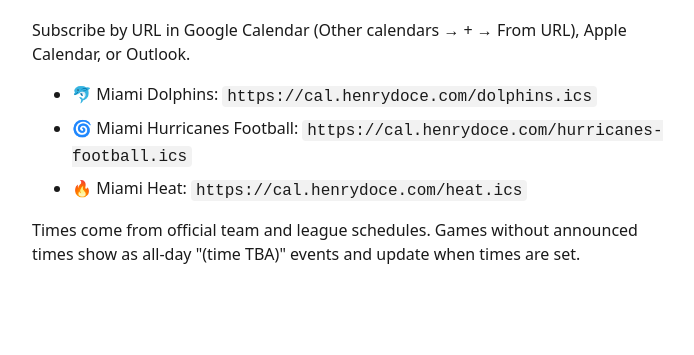
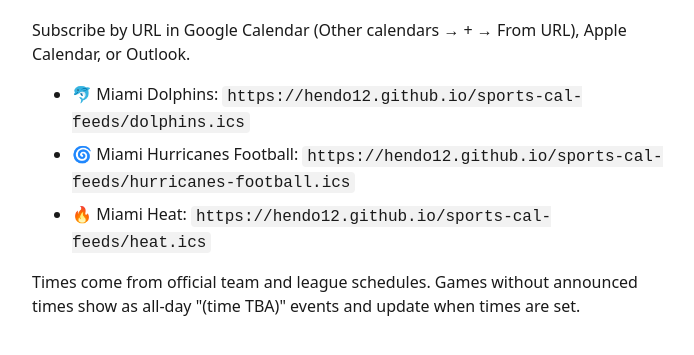
Before and after one commit to hendo12/sports-cal-feeds, a plain HTML site: page index.html in a window 1280 px wide. Shown: the part 99-454 px from the top of the page, without its empty margins (288-982 px from the left). Drawn offline with Linux system fonts and the light colour scheme.

Commit message:
Point subscribe URLs at the GitHub Pages address
cal.henrydoce.com was never set up; the feeds are served from
hendo12.github.io/sports-cal-feeds.

Co-Authored-By: Claude Opus 5.5 <noreply@anthropic.com>
Claude-Session: https://claude.ai/code/session_01Begbx4ratuxxNJpjTzQ4Th

```diff
--- a/index.html
+++ b/index.html
@@ -14,9 +14,9 @@
 <h1>Sports calendar feeds</h1>
 <p>Subscribe by URL in Google Calendar (Other calendars → + → From URL), Apple Calendar, or Outlook.</p>
 <ul>
-  <li>🐬 Miami Dolphins: <code>https://cal.henrydoce.com/dolphins.ics</code></li>
-  <li>🌀 Miami Hurricanes Football: <code>https://cal.henrydoce.com/hurricanes-football.ics</code></li>
-  <li>🔥 Miami Heat: <code>https://cal.henrydoce.com/heat.ics</code></li>
+  <li>🐬 Miami Dolphins: <code>https://hendo12.github.io/sports-cal-feeds/dolphins.ics</code></li>
+  <li>🌀 Miami Hurricanes Football: <code>https://hendo12.github.io/sports-cal-feeds/hurricanes-football.ics</code></li>
+  <li>🔥 Miami Heat: <code>https://hendo12.github.io/sports-cal-feeds/heat.ics</code></li>
 </ul>
 <p>Times come from official team and league schedules. Games without announced times show as all-day "(time TBA)" events and update when times are set.</p>
 </body>
```
Also changed, not shown: 1 other file.
